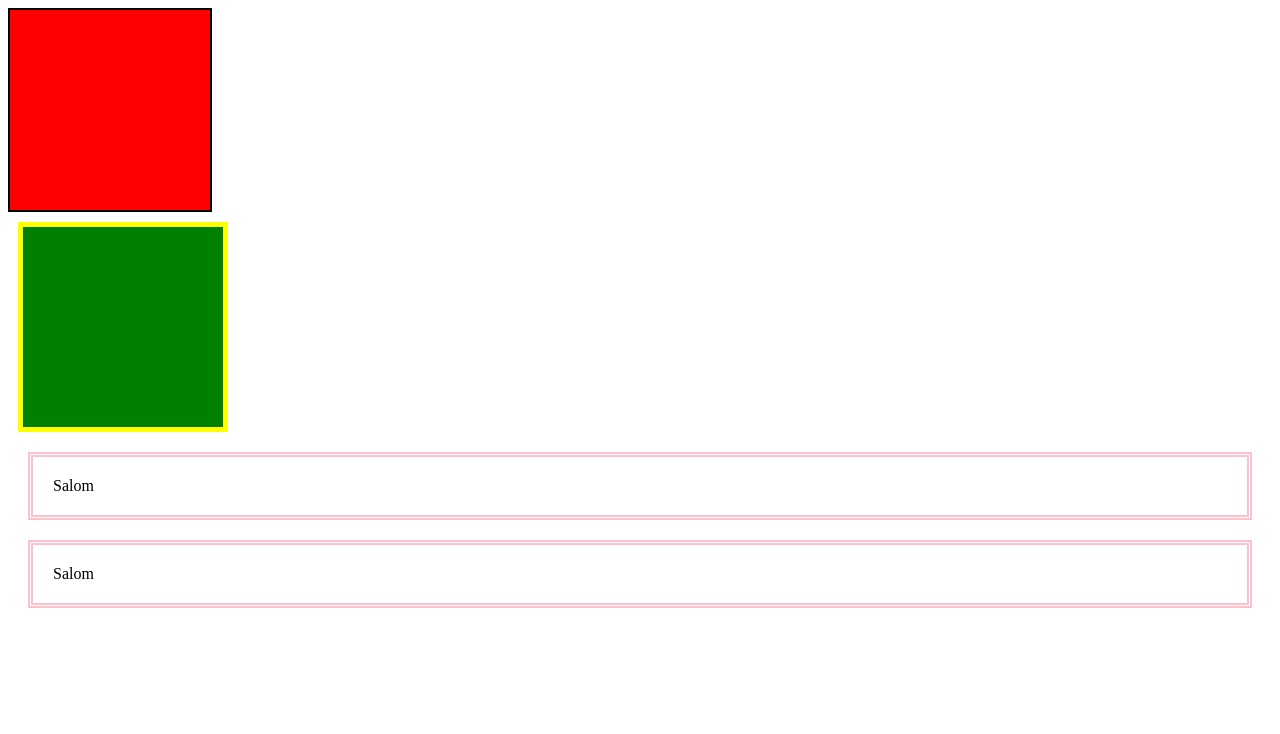
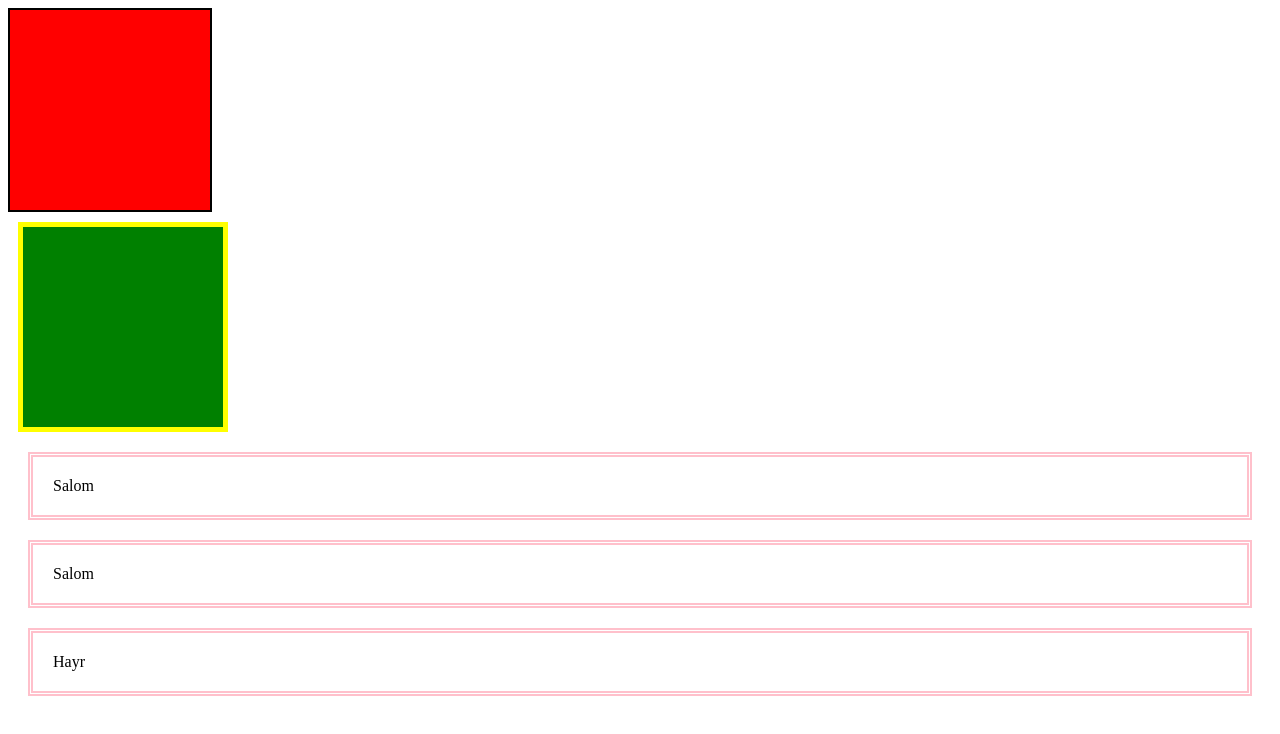
Before and after one commit to Makhmud5454/forexam, a plain HTML site: page imtihon.html in a window 1280 px wide. Drawn offline with Linux system fonts and the light colour scheme.

Commit message:
xayr sozi qowildi

```diff
--- a/imtihon.html
+++ b/imtihon.html
@@ -20,6 +20,8 @@
 
     <p class="soz2">Salom</p>
 
+    <p>Hayr</p>
+
 
 </body>
 </html>
```
